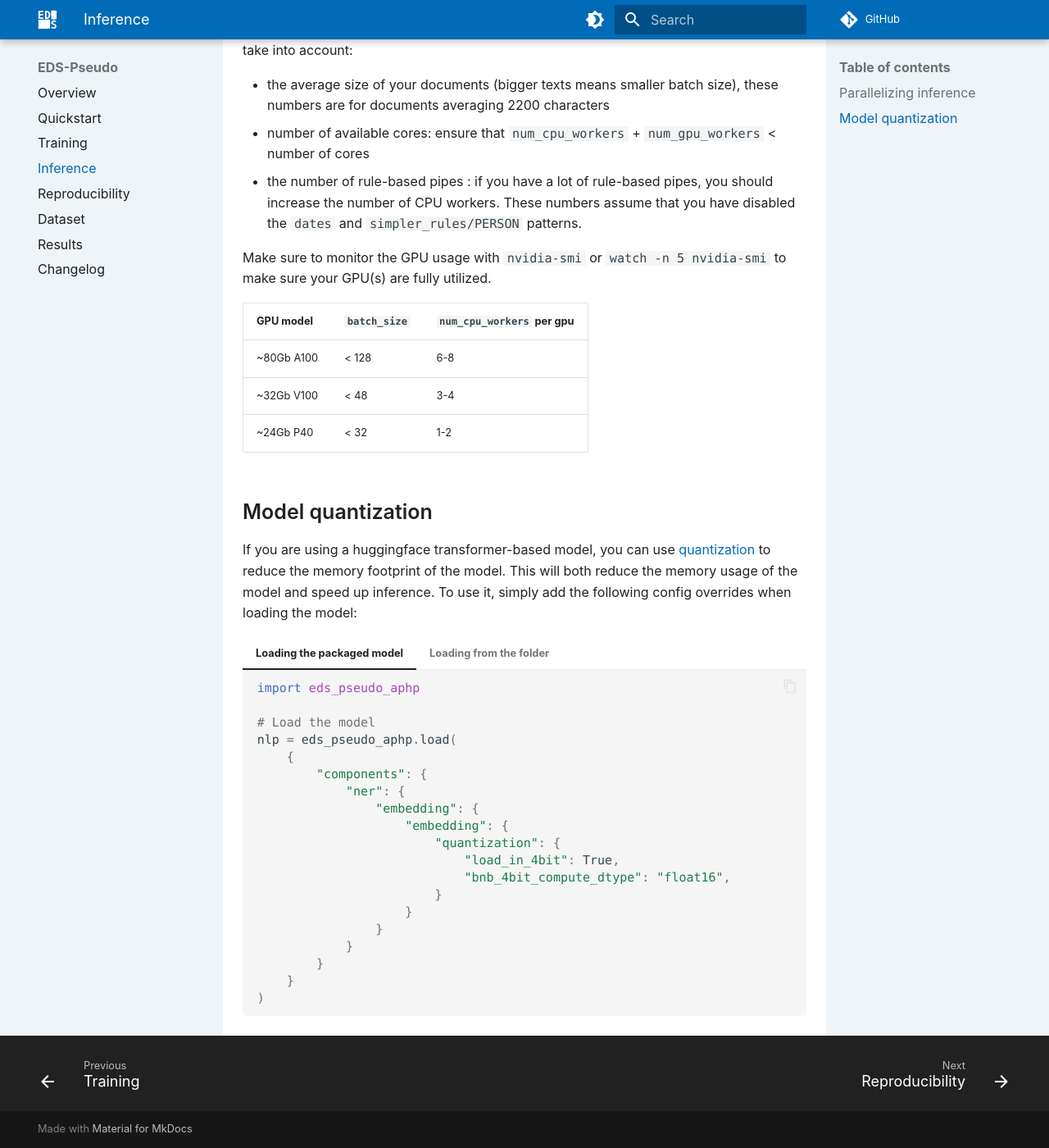
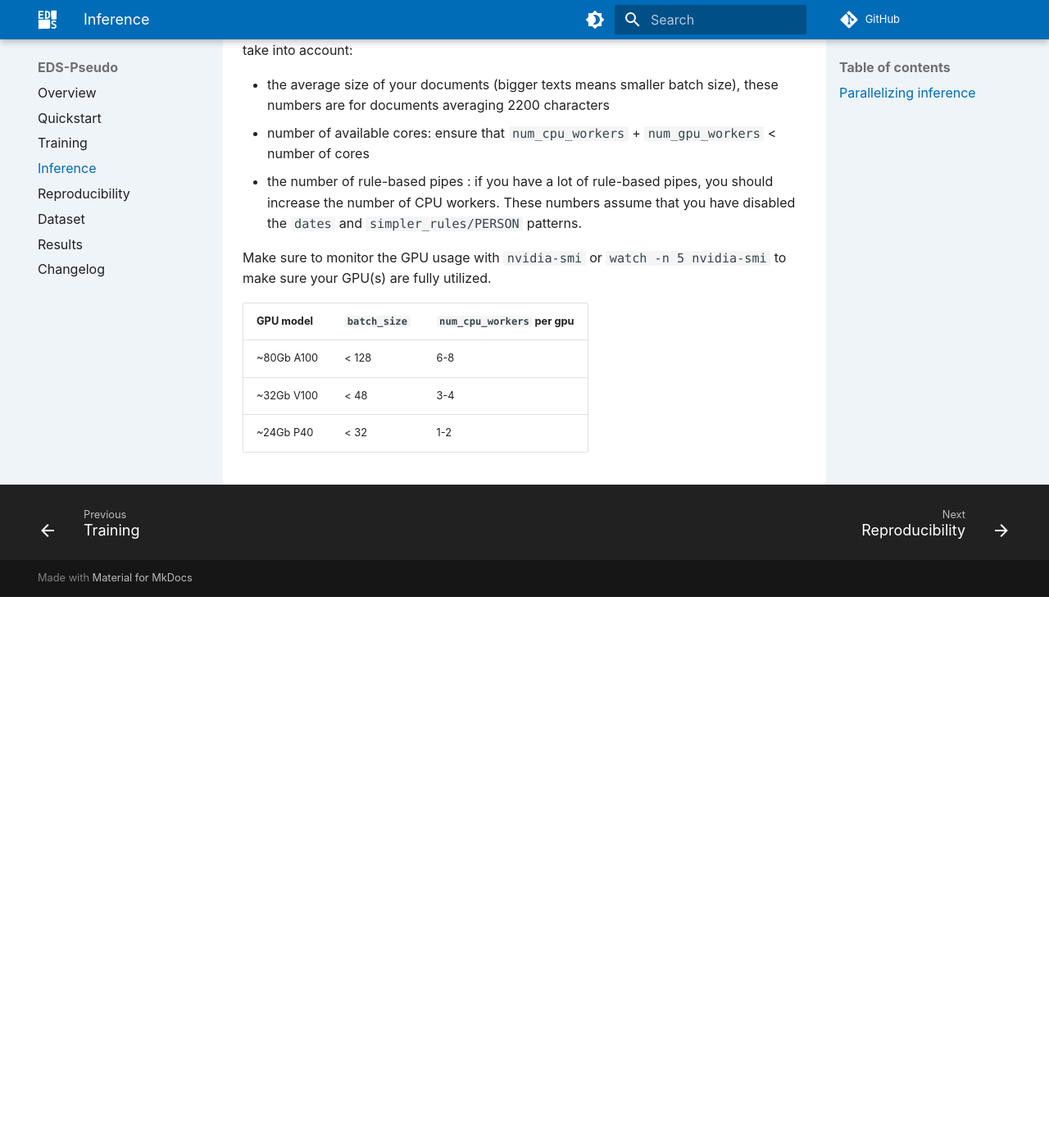
Before and after one commit to aphp/eds-pseudo, an MkDocs documentation site: the page built from docs/inference.md, in a window 1280 px wide and 1400 px high, scrolled down 1127 px. Shown: the whole window at 82% size. Built offline with MkDocs 1.6.1 and Material for MkDocs 9.7.7, drawn with Linux system fonts in a browser that asks for light colours; a script that is not in the unit is left out; comment, search, counter and statistics services are not loaded; the version menu is left out; after the commit the page ends 1855 px from its top, so only the background shows below that.

Commit message:
docs: remove quantization

````diff
--- a/docs/inference.md
+++ b/docs/inference.md
@@ -64,61 +64,3 @@ sure your GPU(s) are fully utilized.
 | ~80Gb A100 | < 128        | 6-8                       |
 | ~32Gb V100 | < 48         | 3-4                       |
 | ~24Gb P40  | < 32         | 1-2                       |
-
-## Model quantization
-
-If you are using a huggingface transformer-based model, you can use
-[quantization](https://huggingface.co/docs/accelerate/usage_guides/quantization)
-to reduce the memory footprint of the model. This will both reduce the memory usage of
-the model and speed up inference. To use it, simply add the following config overrides
-when loading the model:
-
-
-=== "Loading the packaged model"
-
-    ```python
-    import eds_pseudo_aphp
-
-    # Load the model
-    nlp = eds_pseudo_aphp.load(
-        {
-            "components": {
-                "ner": {
-                    "embedding": {
-                        "embedding": {
-                            "quantization": {
-                                "load_in_4bit": True,
-                                "bnb_4bit_compute_dtype": "float16",
-                            }
-                        }
-                    }
-                }
-            }
-        }
-    )
-    ```
-
-=== "Loading from the folder"
-
-    ```python
-    import edsnlp
-
-    # Load the model
-    nlp = edsnlp.load(
-        "artifacts/model-last",
-        {
-            "components": {
-                "ner": {
-                    "embedding": {
-                        "embedding": {
-                            "quantization": {
-                                "load_in_4bit": True,
-                                "bnb_4bit_compute_dtype": "float16",
-                            }
-                        }
-                    }
-                }
-            }
-        },
-    )
-    ```
````
